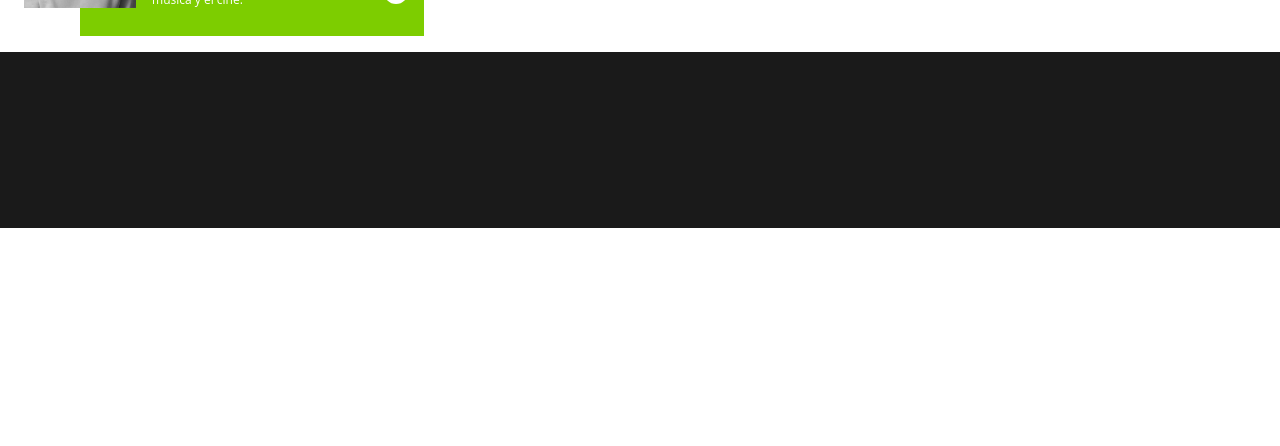
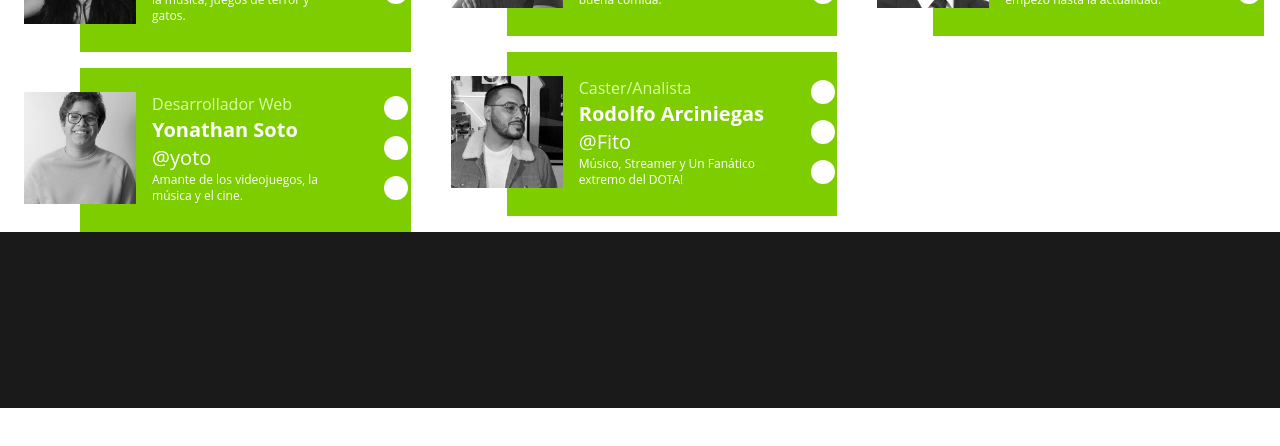
Before and after one commit to YotoCoder/front, a Next.js app: page /components/Equipo in a window 1280 px wide. Shown: the top 446 px of the page. Built offline with nearby package versions, Linux system fonts and the light colour scheme.

Commit message:
fix image

```diff
--- a/pages/components/CardStaff.js
+++ b/pages/components/CardStaff.js
@@ -10,7 +10,11 @@ export default function CardStaff ({imagen, rol, nombre, nick, descripcion}) {
     <div className="bg-[#7DCD00] ml-20 mr-4 pt-6 mt-4 max-w-max pr-4 pb-7">
       <div className="flex">
         <Image
-          src={imagen}
+          src={
+            imagen
+              ? imagen
+              : "/images/team/grechi.jpg"
+          }
           width={210}
           height={210}
           alt={nombre}
--- a/pages/components/Carousel.js
+++ /dev/null
@@ -1,77 +0,0 @@
-import CardStaff from "./CardStaff";
-
-import { Swiper, SwiperSlide } from 'swiper/react';
-import SwiperCore, { Navigation, Pagination, Autoplay } from 'swiper';
-import "swiper/css";
-import "swiper/css/pagination"
-import "swiper/css/navigation"
-
-SwiperCore.use([Navigation, Pagination, Autoplay]);
-
-export default () => {
-  return (
-    <Swiper
-      spaceBetween={30}
-
-      autoplay={{ delay: 2500, disableOnInteraction: false }}
-      // breakpoints={{
-      //   // Cuando el ancho de la ventana es igual o mayor a 768px (tamaño de una tableta en horizontal)
-      //   768: {
-      //     slidesPerView: 2,
-      //   },
-      //   // Cuando el ancho de la ventana es menor a 768px (tamaño de dispositivos móviles)
-      //   0: {
-      //     slidesPerView: 1,
-      //   },
-      // }}
-    >
-      <SwiperSlide>
-        <CardStaff
-          imagen={"/images/team/grechi.jpg"}
-          rol={"Host"}
-          nombre={"Grecia Mogollón"}
-          nick={"@grechi"}
-          descripcion={
-            "Sreamer, cantante. Amo el metal, la música, juegos de terror y gatos."
-          }
-        />
-      </SwiperSlide>
-      <SwiperSlide>
-        <CardStaff
-          imagen={"/images/team/yotobn.jpg"}
-          rol={"Desarrollador Web"}
-          nombre={"Yonathan Soto"}
-          nick={"@yoto"}
-          descripcion={"Amante de los videojuegos, la música y el cine."}
-        />
-      </SwiperSlide>
-      <SwiperSlide>
-        <CardStaff
-          imagen={"/images/team/miguel.jpg"}
-          rol={"Camera"}
-          nombre={"Miguel Paz"}
-          nick={"@Pepperoni"}
-          descripcion={"Apasionado por el Dota y la buena comida."}
-        />
-      </SwiperSlide>
-      <SwiperSlide>
-        <CardStaff
-          imagen={"/images/team/fito.jpg"}
-          rol={"Caster/Analista"}
-          nombre={"Rodolfo Arciniegas"}
-          nick={"@Fito"}
-          descripcion={"Músico, Streamer y Un Fanático extremo del DOTA!"}
-        />
-      </SwiperSlide>
-      <SwiperSlide>
-        <CardStaff
-          imagen={"/images/team/sayandb.jpg"}
-          rol={"Moderador"}
-          nombre={"Daniel Arévalo"}
-          nick={"@saiyandb"}
-          descripcion={"Jugador de dota desde que empezó hasta la actualidad."}
-        />
-      </SwiperSlide>
-    </Swiper>
-  );
-};
--- a/pages/components/Equipo.js
+++ b/pages/components/Equipo.js
@@ -1,5 +1,5 @@
 import React from "react";
-import Carousel from "./Carousel";
+import CardStaff from "./CardStaff";
 
 export default function Equipo() {
   return (
@@ -7,11 +7,52 @@ export default function Equipo() {
       <div>
         <div className="text-2xl pl-4">Nuestro equipo</div>
       </div>
-      <div className="flex overflow-x-auto">
+      <div className="lg:flex">
+        <div>
+          <CardStaff
+            imagen={"/images/team/grechi.jpg"}
+            rol={"Host"}
+            nombre={"Grecia Mogollón"}
+            nick={"@grechi"}
+            descripcion={
+              "Sreamer, cantante. Amo el metal, la música, juegos de terror y gatos."
+            }
+          />
 
-        <Carousel />
+          <CardStaff
+            imagen={"/images/team/yotobn.jpg"}
+            rol={"Desarrollador Web"}
+            nombre={"Yonathan Soto"}
+            nick={"@yoto"}
+            descripcion={"Amante de los videojuegos, la música y el cine."}
+          />
+        </div>
+        <div>
+          <CardStaff
+            imagen={"/images/team/miguel.jpg"}
+            rol={"Camera"}
+            nombre={"Miguel Paz"}
+            nick={"@Pepperoni"}
+            descripcion={"Apasionado por el Dota y la buena comida."}
+          />
 
-
+          <CardStaff
+            imagen={"/images/team/fito.jpg"}
+            rol={"Caster/Analista"}
+            nombre={"Rodolfo Arciniegas"}
+            nick={"@Fito"}
+            descripcion={"Músico, Streamer y Un Fanático extremo del DOTA!"}
+          />
+        </div>
+        <div>
+        <CardStaff
+          imagen={"/images/team/sayandb.jpg"}
+          rol={"Moderador"}
+          nombre={"Daniel Arévalo"}
+          nick={"@saiyandb"}
+          descripcion={"Jugador de dota desde que empezó hasta la actualidad."}
+        />
+        </div>
       </div>
     </div>
   );
```
